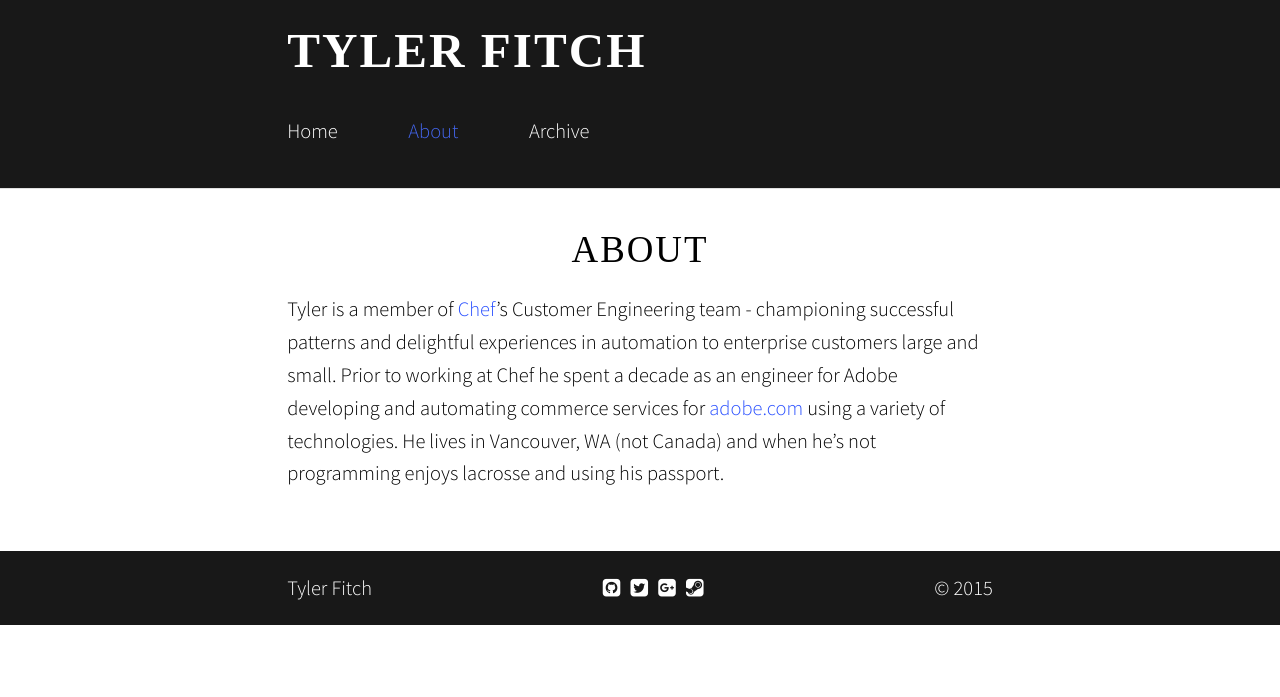
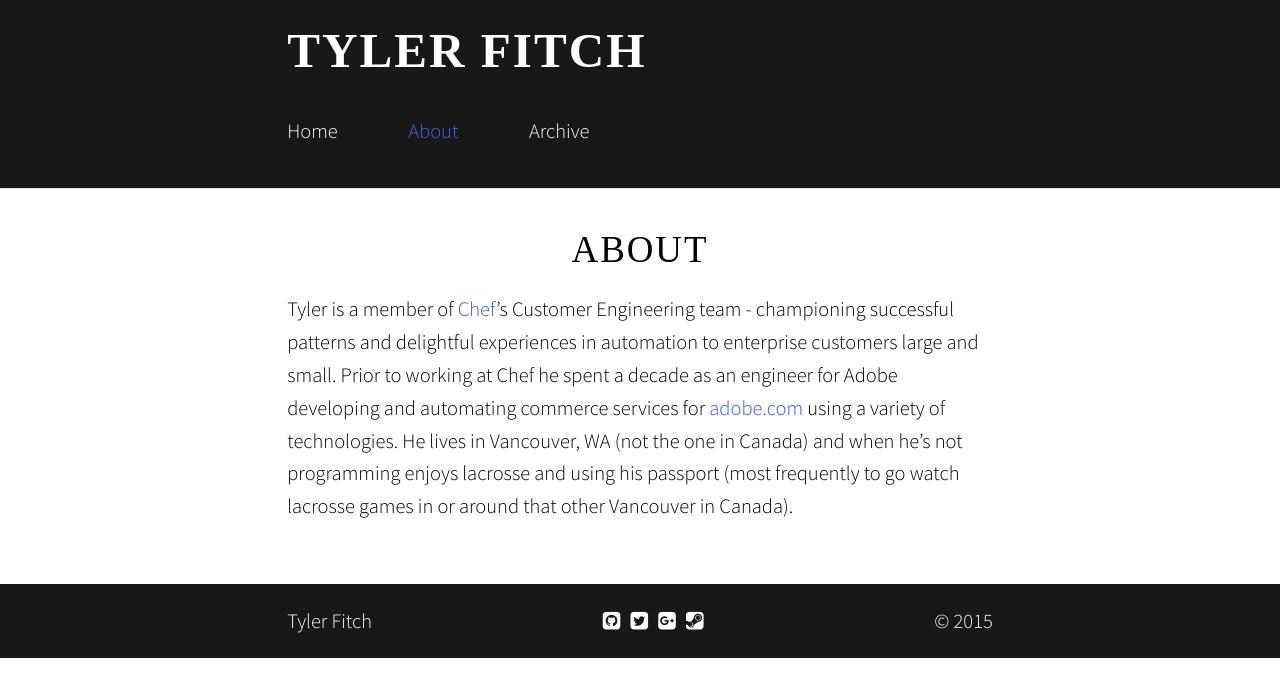
Before and after one commit to tfitch/tfitch.github.io, a Jekyll site: the page built from about.md, in a window 1280 px wide. Shown: the top 697 px of the page. Built offline with Jekyll 4.4.1, drawn with Linux system fonts in a browser that asks for light colours; nearby versions of some CDN libraries; some web fonts are replaced.

Commit message:
Made the About page funnier, (to myself).

```diff
--- a/about.md
+++ b/about.md
@@ -3,4 +3,4 @@
 permalink: /about/
 ---
 
-Tyler is a member of [Chef](http://chef.io)’s Customer Engineering team - championing successful patterns and delightful experiences in automation to enterprise customers large and small.  Prior to working at Chef he spent a decade as an engineer for Adobe developing and automating commerce services for [adobe.com](http://www.adobe.com) using a variety of technologies.  He lives in Vancouver, WA (not Canada) and when he’s not programming enjoys lacrosse and using his passport.
+Tyler is a member of [Chef](http://chef.io)’s Customer Engineering team - championing successful patterns and delightful experiences in automation to enterprise customers large and small.  Prior to working at Chef he spent a decade as an engineer for Adobe developing and automating commerce services for [adobe.com](http://www.adobe.com) using a variety of technologies.  He lives in Vancouver, WA (not the one in Canada) and when he’s not programming enjoys lacrosse and using his passport (most frequently to go watch lacrosse games in or around that other Vancouver in Canada).
```
